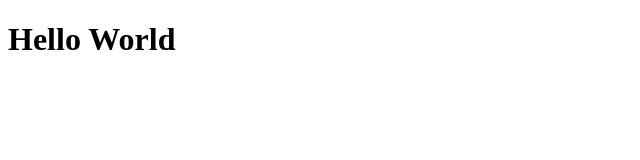
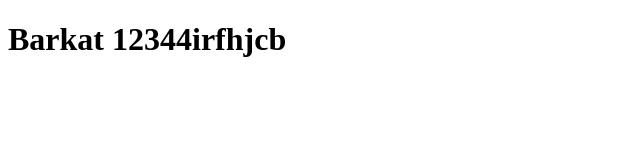
Before and after one commit to shermuhammad786/testing, a plain HTML site: page index.html in a window 1280 px wide. Shown: the whole page, without its empty margins (0-640 px from the left). Drawn offline with Linux system fonts and the light colour scheme.

Commit message:
fix: fix the issue

```diff
--- a/index.html
+++ b/index.html
@@ -8,7 +8,7 @@
 </head>
 
 <body>
-    <h1>Hello World</h1>
+    <h1>Barkat 12344irfhjcb</h1>
 </body>
 
 </html>
```
